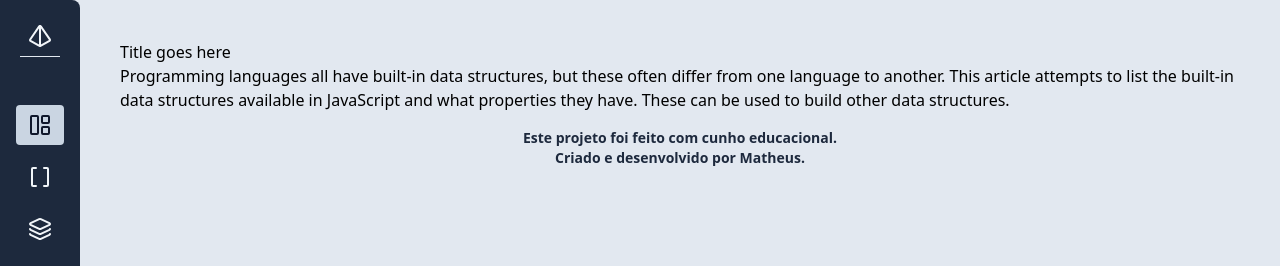
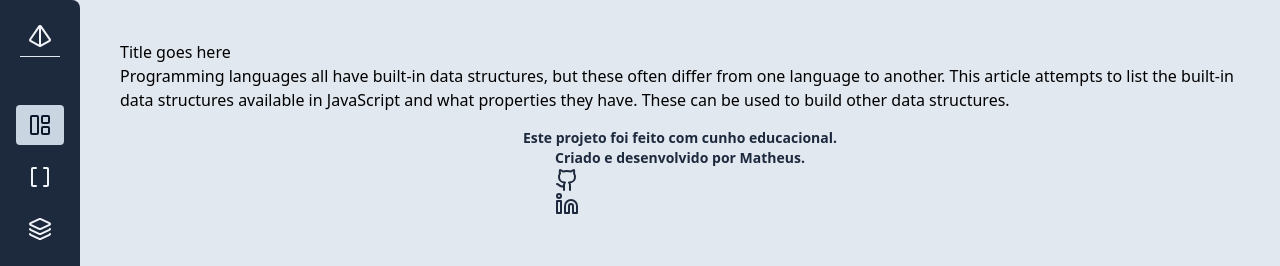
Before and after one commit to MathHenr/algorithm-visualizer, a Next.js app: page / in a window 1280 px wide. Shown: the top 266 px of the page. Built offline with nearby package versions, Linux system fonts and the light colour scheme.

Commit message:
doc: lucide github and linkedin icons are depricated.

```diff
--- a/src/components/Footer/index.tsx
+++ b/src/components/Footer/index.tsx
@@ -1,9 +1,22 @@
+import { GithubIcon, LinkedinIcon } from "lucide-react";
+import Link from "next/link";
+
 export function Footer() {
   return (
     <footer className="flex justify-center py-4">
-      <div className="flex flex-col items-center font-bold text-slate-800 text-sm">
-        <p>Este projeto foi feito com cunho educacional.</p>
-        <p>Criado e desenvolvido por Matheus.</p>
+      <div className="flex flex-col items-center">
+        <p className="text-center leading-5 sm:font-bold text-slate-800 text-sm">
+          Este projeto foi feito com cunho educacional.
+        </p>
+        <p className="text-center leading-5 sm:font-bold text-slate-800 text-sm">
+          Criado e desenvolvido por Matheus.
+          <Link href="#">
+            <GithubIcon />
+          </Link>
+          <Link href="#">
+            <LinkedinIcon />
+          </Link>
+        </p>
       </div>
     </footer>
   );
```
